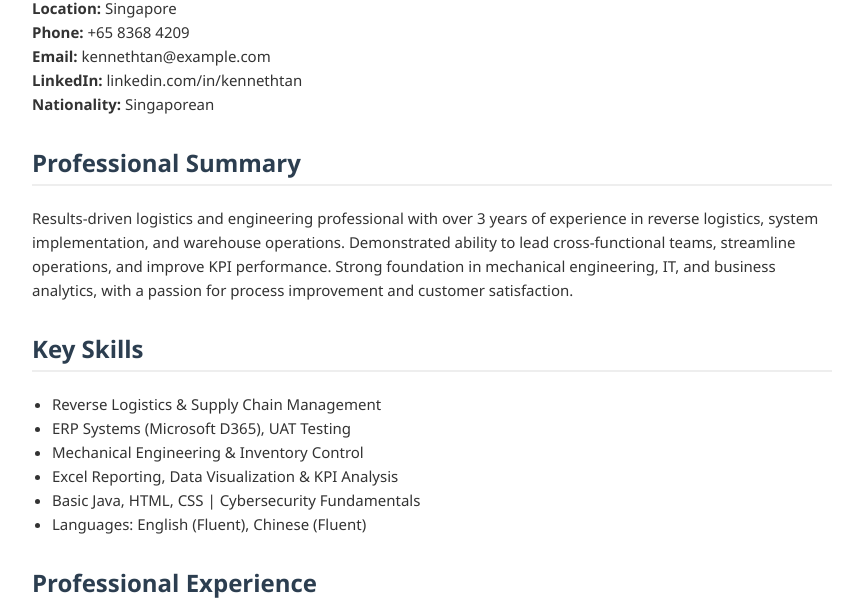
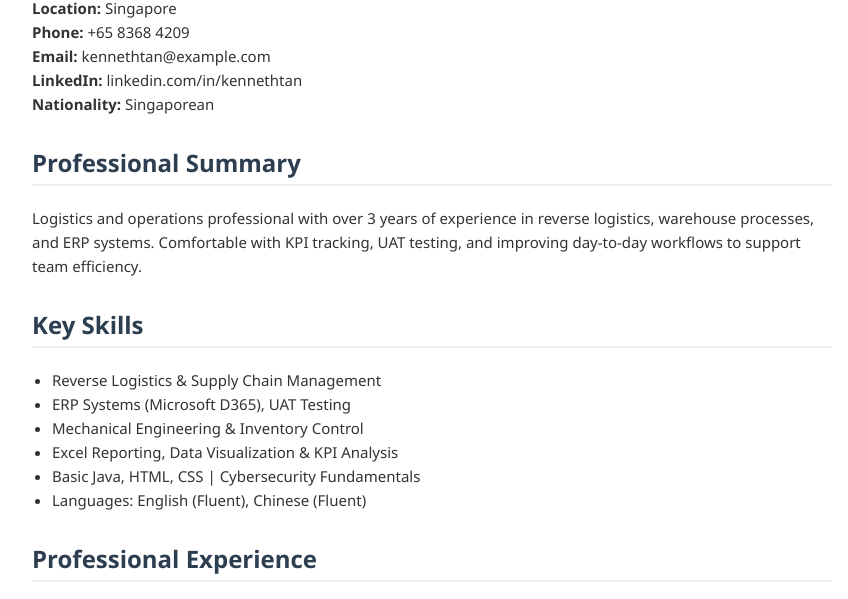
Before and after one commit to Kennethtan1306/kennethtan.github.io, a plain HTML site: page kenneth_tan_resume.html in a window 1280 px wide. Shown: the part 163-762 px from the top of the page, without its empty margins (208-1056 px from the left). Drawn offline with Linux system fonts and the light colour scheme.

Commit message:
Update kenneth_tan_resume.html

```diff
--- a/kenneth_tan_resume.html
+++ b/kenneth_tan_resume.html
@@ -58,7 +58,7 @@
 
     <div class="section">
         <h2>Professional Summary</h2>
-        <p>Results-driven logistics and engineering professional with over 3 years of experience in reverse logistics, system implementation, and warehouse operations. Demonstrated ability to lead cross-functional teams, streamline operations, and improve KPI performance. Strong foundation in mechanical engineering, IT, and business analytics, with a passion for process improvement and customer satisfaction.</p>
+        <p>Logistics and operations professional with over 3 years of experience in reverse logistics, warehouse processes, and ERP systems. Comfortable with KPI tracking, UAT testing, and improving day-to-day workflows to support team efficiency.</p>
     </div>
 
     <div class="section">
```
